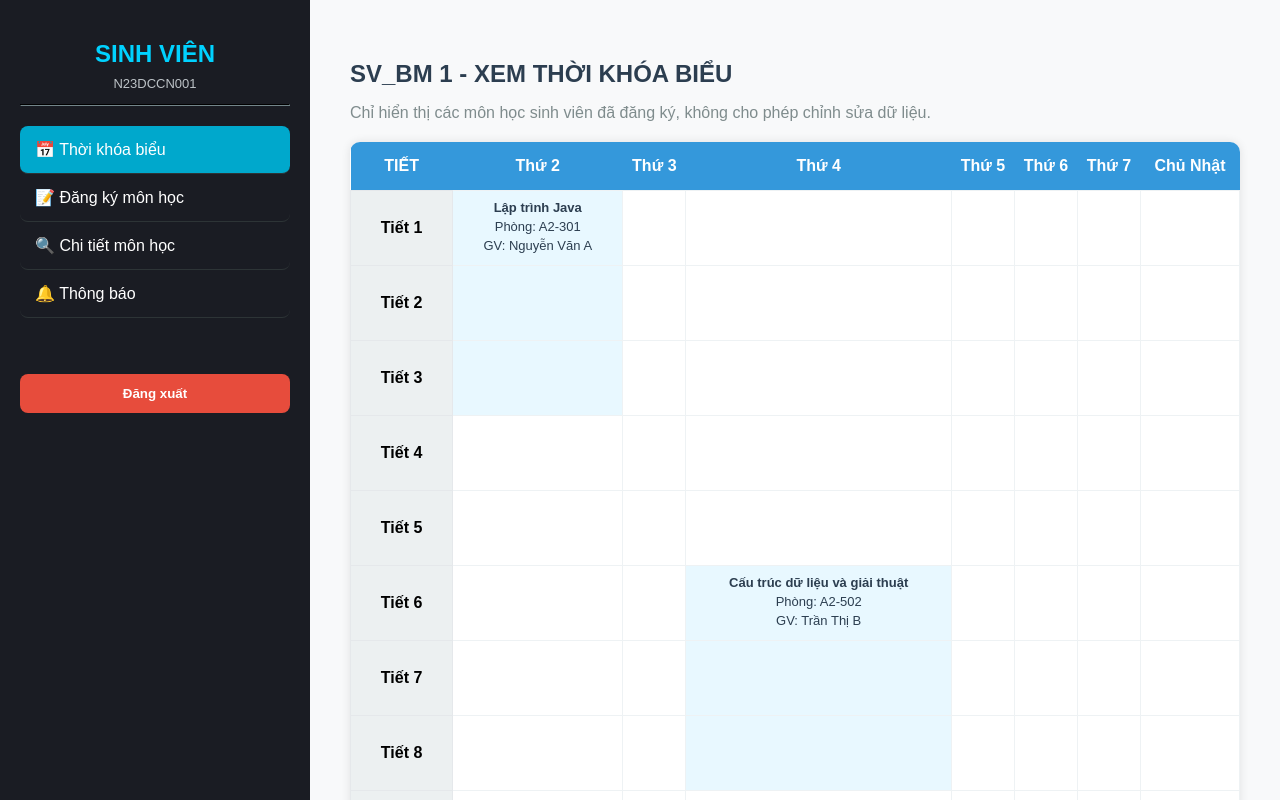
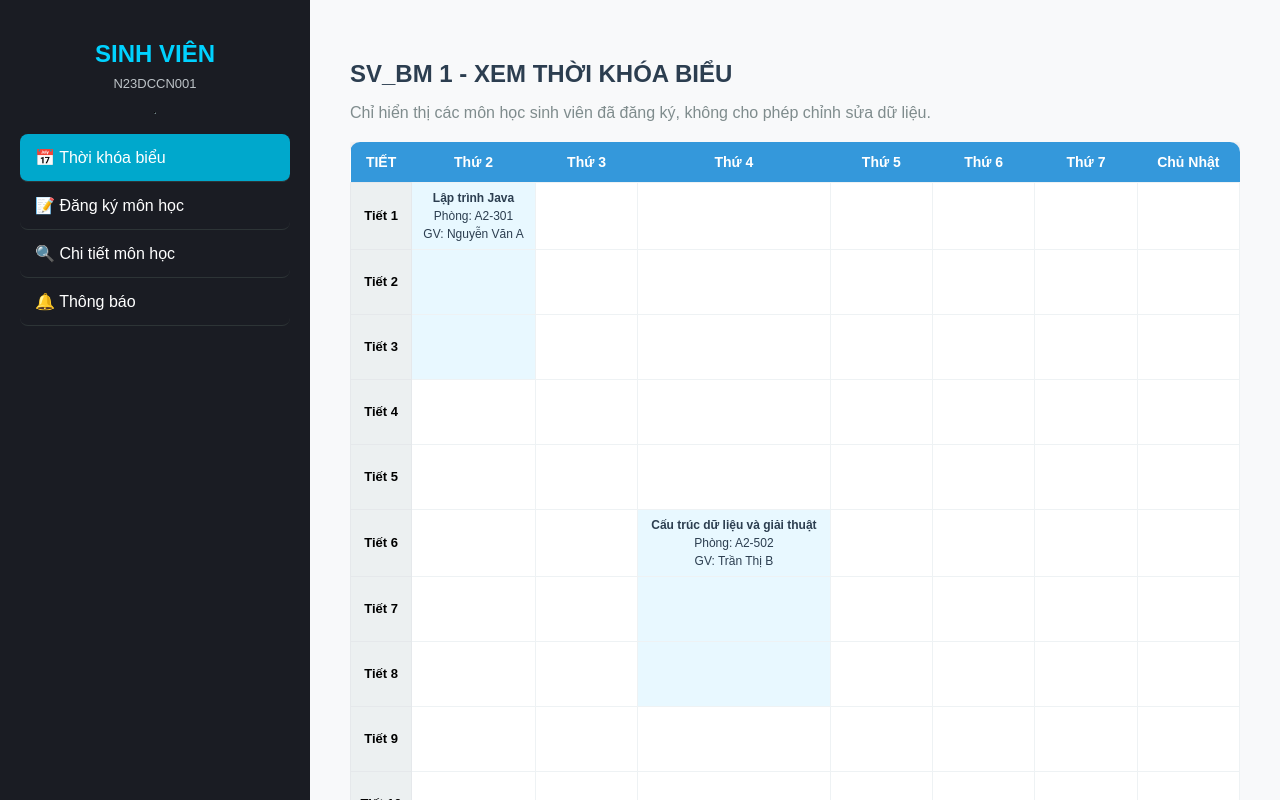
Before and after one commit to lehthai22072005-collab/phan_mem_xep_TKB, a React (Create React App) app: page /student/timetable in a window 1280 px wide. Shown: the top 800 px of the page. Built offline with nearby package versions, Linux system fonts and the light colour scheme.

Commit message:
reposisive cho sinh viên

```diff
--- a/package.json
+++ b/package.json
@@ -17,11 +17,11 @@
     "web-vitals": "^2.1.4"
   },
   "scripts": {
-    "dev": "react-scripts start",
+    "dev": "set DISABLE_ESLINT_PLUGIN=true  && react-scripts start",
     "build": "react-scripts build",
     "test": "react-scripts test",
     "eject": "react-scripts eject",
-    "start": "DISABLE_ESLINT_PLUGIN=true react-scripts start"
+    "start": "set DISABLE_ESLINT_PLUGIN=true  && react-scripts start"
   },
   "eslintConfig": {
     "extends": [
--- a/src/pages/AdminSchedule.js
+++ b/src/pages/AdminSchedule.js
@@ -95,7 +95,14 @@ const AdminSchedule = () => {
         </h2>
 
         {/* Thống kê nhanh */}
-        <div style={{ display: "flex", gap: "20px", marginBottom: "30px" }}>
+        <div
+          style={{
+            display: "flex",
+            gap: "20px",
+            marginBottom: "30px",
+            flexWrap: "wrap",
+          }}
+        >
           <div style={cardStyle}>
             <strong>Tổng số lịch:</strong> {schedules.length}
           </div>
@@ -122,7 +129,10 @@ const AdminSchedule = () => {
             <div
               style={{
                 display: "grid",
-                gridTemplateColumns: "1fr 1fr 1fr",
+                gridTemplateColumns:
+                  window.innerWidth < 768
+                    ? "1fr"
+                    : "1fr 1fr 1fr",
                 gap: "15px",
               }}
             >
@@ -176,7 +186,7 @@ const AdminSchedule = () => {
                   <option value="5">Thứ 5</option>
                   <option value="6">Thứ 6</option>
                   <option value="7">Thứ 7</option>
-                  <option value="8">Thứ 7</option>
+                  <option value="8">Chủ nhật</option>
                 </select>
               </div>
               <div>
@@ -254,16 +264,77 @@ const AdminSchedule = () => {
         )}
 
         {/* Bảng danh sách lịch học */}
-        <table style={tableStyle}>
+        <div style={{ overflowX: "auto", width: "100%" }}>
+          <table
+            style={{
+              ...tableStyle,
+              minWidth: "900px",
+            }}
+          >
             <thead style={{ background: "#34495e", color: "white" }}>
               <tr>
-              <th style={{ padding: "12px" }}>Mã lịch học</th>
-              <th>Mã khóa học</th>
-              <th>Phòng</th>
-              <th>Thứ học</th>
-              <th>Tiết bắt đầu</th>
-              <th>Tiết kết thúc</th>
-              <th>Thao tác</th>
+                <th
+                  style={{
+                    padding: window.innerWidth < 768 ? "6px" : "12px",
+                    fontSize: window.innerWidth < 768 ? "12px" : "15px",
+                  }}
+                >
+                  Mã lịch học
+                </th>
+
+                <th
+                  style={{
+                    padding: window.innerWidth < 768 ? "6px" : "12px",
+                    fontSize: window.innerWidth < 768 ? "12px" : "15px",
+                  }}
+                >
+                  Mã khóa học
+                </th>
+
+                <th
+                  style={{
+                    padding: window.innerWidth < 768 ? "6px" : "12px",
+                    fontSize: window.innerWidth < 768 ? "12px" : "15px",
+                  }}
+                >
+                  Phòng
+                </th>
+
+                <th
+                  style={{
+                    padding: window.innerWidth < 768 ? "6px" : "12px",
+                    fontSize: window.innerWidth < 768 ? "12px" : "15px",
+                  }}
+                >
+                  Thứ học
+                </th>
+
+                <th
+                  style={{
+                    padding: window.innerWidth < 768 ? "6px" : "12px",
+                    fontSize: window.innerWidth < 768 ? "12px" : "15px",
+                  }}
+                >
+                  Tiết bắt đầu
+                </th>
+
+                <th
+                  style={{
+                    padding: window.innerWidth < 768 ? "6px" : "12px",
+                    fontSize: window.innerWidth < 768 ? "12px" : "15px",
+                  }}
+                >
+                  Tiết kết thúc
+                </th>
+
+                <th
+                  style={{
+                    padding: window.innerWidth < 768 ? "6px" : "12px",
+                    fontSize: window.innerWidth < 768 ? "12px" : "15px",
+                  }}
+                >
+                  Thao tác
+                </th>
               </tr>
             </thead>
             <tbody>
@@ -272,32 +343,71 @@ const AdminSchedule = () => {
                   key={s.schedule_id}
                   style={{ borderBottom: "1px solid #eee", textAlign: "center" }}
                 >
-                <td style={{ padding: "12px", fontWeight: "bold" }}>
+                  <td
+                    style={{
+                      padding: window.innerWidth < 768 ? "6px" : "12px",
+                      fontWeight: "bold",
+                      fontSize: window.innerWidth < 768 ? "12px" : "14px",
+                    }}
+                  >
                     {s.schedule_id}
                   </td>
-                <td>{s.course_id}</td>
-                <td>{s.room_id}</td>
-                <td>{s.dayOfWeek}</td>
-                <td>{s.start_slot}</td>
-                <td>{s.end_slot}</td>
-                <td>
+                  <td style={{ fontSize: window.innerWidth < 768 ? "12px" : "14px" }}>
+                    {s.course_id}
+                  </td>
+
+                  <td style={{ fontSize: window.innerWidth < 768 ? "12px" : "14px" }}>
+                    {s.room_id}
+                  </td>
+
+                  <td style={{ fontSize: window.innerWidth < 768 ? "12px" : "14px" }}>
+                    {s.dayOfWeek}
+                  </td>
+
+                  <td style={{ fontSize: window.innerWidth < 768 ? "12px" : "14px" }}>
+                    {s.start_slot}
+                  </td>
+
+                  <td style={{ fontSize: window.innerWidth < 768 ? "12px" : "14px" }}>
+                    {s.end_slot}
+                  </td>
+                  <td
+                    style={{
+                      padding: window.innerWidth < 768 ? "6px" : "12px",
+                    }}
+                  >
+                    <div
+                      style={{
+                        display: "flex",
+                        flexDirection: window.innerWidth < 768 ? "column" : "row",
+                        gap: "5px",
+                        justifyContent: "center",
+                        alignItems: "center",
+                      }}
+                    >
                       <button
                         onClick={() => handleOpenUpdate(s)}
                         style={btnActionStyle}
                       >
                         Sửa
                       </button>
+
                       <button
                         onClick={() => handleDelete(s.schedule_id)}
-                    style={{ ...btnActionStyle, background: "#e74c3c" }}
+                        style={{
+                          ...btnActionStyle,
+                          background: "#e74c3c",
+                        }}
                       >
                         Xóa
                       </button>
+                    </div>
                   </td>
                 </tr>
               ))}
             </tbody>
           </table>
+        </div>
       </div>
     </>
   );
@@ -341,6 +451,7 @@ const labelStyle = {
 const btnPrimaryStyle = {
   marginBottom: "20px",
   padding: "10px 20px",
+  width: window.innerWidth < 768 ? "100%" : "auto",
   background: "#8e44ad",
   color: "white",
   border: "none",
@@ -350,12 +461,13 @@ const btnPrimaryStyle = {
 };
 const btnActionStyle = {
   marginRight: "5px",
-  padding: "5px 12px",
   background: "#3498db",
   color: "white",
   border: "none",
   cursor: "pointer",
   borderRadius: "3px",
+  fontSize: window.innerWidth < 768 ? "12px" : "14px",
+  padding: window.innerWidth < 768 ? "4px 8px" : "5px 12px",
 };
 
 export default AdminSchedule;
--- /dev/null
+++ b/src/pages/StudentDashboard.css
@@ -0,0 +1,237 @@
+/* ===== STUDENT DASHBOARD RESPONSIVE CSS ===== */
+
+/* Layout chính */
+.dashboard-wrapper {
+  display: flex;
+  min-height: 100vh;
+  font-family: Arial, sans-serif;
+}
+
+/* ===== SIDEBAR ===== */
+.sidebar {
+  width: 270px;
+  min-width: 270px;
+  background: #1a1c23;
+  color: white;
+  padding: 20px;
+  display: flex;
+  flex-direction: column;
+  transition: transform 0.3s ease;
+  z-index: 1000;
+}
+
+.sidebar h2 {
+  text-align: center;
+  color: #00d2ff;
+  margin-bottom: 8px;
+}
+
+.sidebar p.student-id {
+  text-align: center;
+  color: #bdc3c7;
+  margin-top: 0;
+  font-size: 13px;
+}
+
+.sidebar hr {
+  border-color: #2d3436;
+  margin-bottom: 20px;
+}
+
+.sidebar nav ul {
+  list-style: none;
+  padding: 0;
+  margin: 0;
+}
+
+.nav-item {
+  padding: 14px 15px;
+  border-bottom: 1px solid #2d3436;
+  border-radius: 8px;
+}
+
+.nav-item a {
+  color: white;
+  text-decoration: none;
+  display: flex;
+  align-items: center;
+  gap: 10px;
+  width: 100%;
+}
+
+.nav-item.active {
+  background: #00a8cc;
+}
+
+.logout-btn {
+  margin-top: auto;
+  padding-top: 40px;
+}
+
+.logout-btn button {
+  width: 100%;
+  padding: 12px;
+  background: #e74c3c;
+  color: white;
+  border: none;
+  border-radius: 8px;
+  cursor: pointer;
+  font-weight: bold;
+  font-size: 15px;
+}
+
+/* ===== HAMBURGER BUTTON (chỉ hiện trên mobile) ===== */
+.hamburger-btn {
+  display: none;
+  position: fixed;
+  top: 15px;
+  left: 15px;
+  z-index: 2000;
+  background: #1a1c23;
+  color: white;
+  border: none;
+  border-radius: 8px;
+  width: 44px;
+  height: 44px;
+  font-size: 22px;
+  cursor: pointer;
+  align-items: center;
+  justify-content: center;
+  box-shadow: 0 2px 10px rgba(0,0,0,0.3);
+}
+
+/* ===== OVERLAY (chỉ hiện trên mobile khi sidebar mở) ===== */
+.sidebar-overlay {
+  display: none;
+  position: fixed;
+  inset: 0;
+  background: rgba(0,0,0,0.5);
+  z-index: 999;
+}
+
+.sidebar-overlay.active {
+  display: block;
+}
+
+/* ===== MAIN CONTENT ===== */
+.main-content {
+  flex: 1;
+  padding: 40px;
+  background: #f8f9fa;
+  overflow-y: auto;
+  min-width: 0; /* quan trọng: ngăn overflow */
+}
+
+/* ===== STAT CARDS ===== */
+.stat-cards {
+  display: flex;
+  gap: 25px;
+  margin-bottom: 35px;
+  flex-wrap: wrap;
+}
+
+.stat-card {
+  flex: 1;
+  min-width: 140px;
+  background: white;
+  padding: 25px;
+  border-radius: 12px;
+  text-align: center;
+  box-shadow: 0 4px 15px rgba(0,0,0,0.05);
+  border-top: 6px solid #00d2ff;
+}
+
+.stat-card h2 {
+  margin: 0;
+  font-size: 32px;
+  color: #00d2ff;
+}
+
+.stat-card p {
+  color: #7f8c8d;
+  font-weight: bold;
+  margin: 8px 0 0 0;
+}
+
+/* ===== TIMETABLE ===== */
+.timetable-wrapper {
+  overflow-x: auto;
+  width: 100%;
+  -webkit-overflow-scrolling: touch;
+}
+
+.timetable-wrapper table {
+  min-width: 600px;
+  width: 100%;
+  text-align: center;
+  border-collapse: collapse;
+  background: white;
+  box-shadow: 0 0 10px rgba(0,0,0,0.1);
+  border-radius: 10px;
+  overflow: hidden;
+}
+
+/* ===== MOBILE RESPONSIVE ===== */
+@media (max-width: 768px) {
+
+  /* Sidebar ẩn mặc định trên mobile */
+  .sidebar {
+    position: fixed;
+    top: 0;
+    left: 0;
+    height: 100vh;
+    transform: translateX(-100%);
+    overflow-y: auto;
+  }
+
+  .sidebar.open {
+    transform: translateX(0);
+  }
+
+  /* Hiện hamburger button */
+  .hamburger-btn {
+    display: flex;
+  }
+
+  /* Main content full width, thêm padding-top cho hamburger */
+  .main-content {
+    padding: 70px 16px 24px 16px;
+    width: 100%;
+  }
+
+  /* Dashboard title nhỏ hơn */
+  .main-content h1 {
+    font-size: 20px !important;
+  }
+
+  /* Stat cards xếp dọc trên màn hình rất nhỏ */
+  .stat-cards {
+    gap: 15px;
+  }
+
+  .stat-card {
+    padding: 16px;
+    min-width: 100px;
+  }
+
+  .stat-card h2 {
+    font-size: 24px;
+  }
+
+  /* Timetable cell nhỏ hơn */
+  .timetable-wrapper th,
+  .timetable-wrapper td {
+    padding: 6px 4px !important;
+    font-size: 11px !important;
+  }
+}
+
+@media (max-width: 480px) {
+  .stat-cards {
+    flex-direction: column;
+  }
+
+  .stat-card {
+    min-width: unset;
+  }
+}
--- a/src/pages/StudentDashboard.js
+++ b/src/pages/StudentDashboard.js
@@ -5,12 +5,15 @@ import StudentRegister from "./StudentRegister";
 import StudentNotifications from "./StudentNotifications";
 import StudentDetails from "./StudentDetails";
 import { availableCourses, defaultRegisteredIds, MAX_CREDITS, notifications, STUDENT_ID } from "./studentData";
+import "./StudentDashboard.css";
 
 const storageKey = `student_registered_${STUDENT_ID}`;
 
 const StudentDashboard = () => {
   const navigate = useNavigate();
   const location = useLocation();
+  const [sidebarOpen, setSidebarOpen] = useState(false);
+
   const [registeredIds, setRegisteredIds] = useState(() => {
     const saved = localStorage.getItem(storageKey);
     return saved ? JSON.parse(saved) : defaultRegisteredIds;
@@ -19,6 +22,11 @@ const StudentDashboard = () => {
   useEffect(() => {
     localStorage.setItem(storageKey, JSON.stringify(registeredIds));
   }, [registeredIds]);
+
+  // Đóng sidebar khi chuyển trang trên mobile
+  useEffect(() => {
+    setSidebarOpen(false);
+  }, [location.pathname]);
 
   const registeredCourses = useMemo(
     () => availableCourses.filter((course) => registeredIds.includes(course.id)),
@@ -30,69 +38,94 @@ const StudentDashboard = () => {
     (item) => item.type === "system" || registeredIds.includes(item.courseId),
   );
 
-  const navItemStyle = { padding: "14px 15px", borderBottom: "1px solid #2d3436", borderRadius: "8px" };
-  const linkStyle = { color: "white", textDecoration: "none", display: "flex", alignItems: "center", gap: "10px", width: "100%" };
-  const statCard = {
-    flex: 1,
-    background: "white",
-    padding: "25px",
-    borderRadius: "12px",
-    textAlign: "center",
-    boxShadow: "0 4px 15px rgba(0,0,0,0.05)",
-    borderTop: "6px solid #00d2ff",
-  };
-
-  const activeStyle = (path) => ({
-    ...navItemStyle,
-    background: location.pathname.includes(path) ? "#00a8cc" : "transparent",
-  });
+  const isActive = (path) => location.pathname.includes(path);
 
   const HomeContent = (
     <div>
-      <h1 style={{ color: "#2c3e50", fontSize: "28px", marginBottom: "10px" }}>BẢNG ĐIỀU KHIỂN SINH VIÊN</h1>
-      <p style={{ color: "#7f8c8d", marginBottom: "30px" }}>Mã sinh viên: <strong>{STUDENT_ID}</strong></p>
+      <h1 style={{ color: "#2c3e50", fontSize: "28px", marginBottom: "10px" }}>
+        BẢNG ĐIỀU KHIỂN SINH VIÊN
+      </h1>
+      <p style={{ color: "#7f8c8d", marginBottom: "30px" }}>
+        Mã sinh viên: <strong>{STUDENT_ID}</strong>
+      </p>
 
-      <div style={{ display: "flex", gap: "25px", marginBottom: "35px", flexWrap: "wrap" }}>
-        <div style={statCard}>
-          <h2 style={{ margin: 0, fontSize: "32px", color: "#00d2ff" }}>{registeredCourses.length}</h2>
-          <p style={{ color: "#7f8c8d", fontWeight: "bold" }}>Môn đã đăng ký</p>
+      <div className="stat-cards">
+        <div className="stat-card">
+          <h2>{registeredCourses.length}</h2>
+          <p>Môn đã đăng ký</p>
         </div>
-        <div style={statCard}>
-          <h2 style={{ margin: 0, fontSize: "32px", color: "#00d2ff" }}>{totalCredits}/{MAX_CREDITS}</h2>
-          <p style={{ color: "#7f8c8d", fontWeight: "bold" }}>Tín chỉ học kỳ</p>
+        <div className="stat-card">
+          <h2>{totalCredits}/{MAX_CREDITS}</h2>
+          <p>Tín chỉ học kỳ</p>
         </div>
-        <div style={statCard}>
-          <h2 style={{ margin: 0, fontSize: "32px", color: "#00d2ff" }}>{relevantNotifications.length}</h2>
-          <p style={{ color: "#7f8c8d", fontWeight: "bold" }}>Thông báo liên quan</p>
+        <div className="stat-card">
+          <h2>{relevantNotifications.length}</h2>
+          <p>Thông báo liên quan</p>
         </div>
       </div>
 
-      <div style={{ background: "#fff", padding: "25px", borderRadius: "12px", borderLeft: "8px solid #00d2ff", boxShadow: "0 4px 15px rgba(0,0,0,0.05)" }}>
+      <div style={{
+        background: "#fff",
+        padding: "25px",
+        borderRadius: "12px",
+        borderLeft: "8px solid #00d2ff",
+        boxShadow: "0 4px 15px rgba(0,0,0,0.05)"
+      }}>
         <h4 style={{ margin: "0 0 10px 0" }}>📌 Quy định sinh viên</h4>
         <p style={{ margin: 0, color: "#34495e", lineHeight: 1.7 }}>
-          Sinh viên chỉ được xem thời khóa biểu cá nhân, đăng ký môn trong thời gian mở đăng ký, không đăng ký trùng giờ và không vượt quá số tín chỉ tối đa.
+          Sinh viên chỉ được xem thời khóa biểu cá nhân, đăng ký môn trong thời gian mở đăng ký,
+          không đăng ký trùng giờ và không vượt quá số tín chỉ tối đa.
         </p>
       </div>
     </div>
   );
 
   return (
-    <div style={{ display: "flex", minHeight: "100vh", fontFamily: "Arial" }}>
-      <div style={{ width: "270px", background: "#1a1c23", color: "white", padding: "20px" }}>
-        <h2 style={{ textAlign: "center", color: "#00d2ff", marginBottom: "8px" }}>SINH VIÊN</h2>
-        <p style={{ textAlign: "center", color: "#bdc3c7", marginTop: 0, fontSize: "13px" }}>{STUDENT_ID}</p>
-        <hr style={{ borderColor: "#2d3436", marginBottom: "20px" }} />
+    <div className="dashboard-wrapper">
+
+      {/* Nút hamburger - chỉ hiện trên mobile */}
+      <button
+        className="hamburger-btn"
+        onClick={() => setSidebarOpen(!sidebarOpen)}
+        aria-label="Mở menu"
+      >
+        {sidebarOpen ? "✕" : "☰"}
+      </button>
+
+      {/* Overlay mờ khi sidebar mở trên mobile */}
+      <div
+        className={`sidebar-overlay ${sidebarOpen ? "active" : ""}`}
+        onClick={() => setSidebarOpen(false)}
+      />
+
+      {/* Sidebar */}
+      <div className={`sidebar ${sidebarOpen ? "open" : ""}`}>
+        <h2>SINH VIÊN</h2>
+        <p className="student-id">{STUDENT_ID}</p>
+        <hr />
         <nav>
-          <ul style={{ listStyle: "none", padding: 0 }}>
-            <li style={activeStyle("timetable")}><Link to="/student/timetable" style={linkStyle}>📅 Thời khóa biểu</Link></li>
-            <li style={activeStyle("register")}><Link to="/student/register" style={linkStyle}>📝 Đăng ký môn học</Link></li>
-            <li style={activeStyle("details")}><Link to="/student/details" style={linkStyle}>🔍 Chi tiết môn học</Link></li>
-            <li style={activeStyle("notifications")}><Link to="/student/notifications" style={linkStyle}>🔔 Thông báo</Link></li>
+          <ul>
+            <li className={`nav-item ${isActive("timetable") ? "active" : ""}`}>
+              <Link to="/student/timetable">📅 Thời khóa biểu</Link>
+            </li>
+            <li className={`nav-item ${isActive("register") ? "active" : ""}`}>
+              <Link to="/student/register">📝 Đăng ký môn học</Link>
+            </li>
+            <li className={`nav-item ${isActive("details") ? "active" : ""}`}>
+              <Link to="/student/details">🔍 Chi tiết môn học</Link>
+            </li>
+            <li className={`nav-item ${isActive("notifications") ? "active" : ""}`}>
+              <Link to="/student/notifications">🔔 Thông báo</Link>
+            </li>
           </ul>
         </nav>
-        <button onClick={() => navigate("/login")} style={{ marginTop: "40px", width: "100%", padding: "12px", background: "#e74c3c", color: "white", border: "none", borderRadius: "8px", cursor: "pointer", fontWeight: "bold" }}>Đăng xuất</button>
+        <div className="logout-btn">
+          <button onClick={() => navigate("/login")}>Đăng xuất</button>
+        </div>
       </div>
-      <div style={{ flex: 1, padding: "40px", background: "#f8f9fa", overflowY: "auto" }}>
+
+      {/* Main content */}
+      <div className="main-content">
         <Routes>
           <Route path="/" element={HomeContent} />
           <Route path="dashboard" element={HomeContent} />
--- a/src/pages/StudentTimetable.js
+++ b/src/pages/StudentTimetable.js
@@ -10,13 +10,26 @@ const StudentTimetable = ({ registeredCourses = [] }) => {
   return (
     <div>
       <h2 style={{ color: "#2c3e50", marginBottom: "8px" }}>SV_BM 1 - XEM THỜI KHÓA BIỂU</h2>
-      <p style={{ color: "#7f8c8d", marginBottom: "20px" }}>Chỉ hiển thị các môn học sinh viên đã đăng ký, không cho phép chỉnh sửa dữ liệu.</p>
+      <p style={{ color: "#7f8c8d", marginBottom: "20px" }}>
+        Chỉ hiển thị các môn học sinh viên đã đăng ký, không cho phép chỉnh sửa dữ liệu.
+      </p>
 
-      <table style={{ width: "100%", textAlign: "center", borderCollapse: "collapse", background: "white", boxShadow: "0 0 10px rgba(0,0,0,0.1)", borderRadius: "10px", overflow: "hidden" }}>
+      {/* Gợi ý scroll trên mobile */}
+      <p style={{ color: "#aaa", fontSize: "12px", marginBottom: "8px", display: "none" }}
+        className="scroll-hint">
+        ← Vuốt ngang để xem đầy đủ →
+      </p>
+
+      <div className="timetable-wrapper">
+        <table>
           <thead>
             <tr style={{ background: "#3498db", color: "white" }}>
-            <th style={{ padding: "15px" }}>TIẾT</th>
-            {days.map((day) => <th key={day}>{day}</th>)}
+              <th style={{ padding: "12px 10px", fontSize: "14px" }}>TIẾT</th>
+              {days.map((day) => (
+                <th key={day} style={{ padding: "12px 10px", fontSize: "14px" }}>
+                  {day}
+                </th>
+              ))}
             </tr>
           </thead>
           <tbody>
@@ -24,14 +37,34 @@ const StudentTimetable = ({ registeredCourses = [] }) => {
               const slotNumber = index + 1;
               return (
                 <tr key={slot}>
-                <td style={{ padding: "12px", fontWeight: "bold", background: "#ecf0f1", border: "1px solid #e5e8eb" }}>{slot}</td>
+                  <td style={{
+                    padding: "10px 8px",
+                    fontWeight: "bold",
+                    background: "#ecf0f1",
+                    border: "1px solid #e5e8eb",
+                    whiteSpace: "nowrap",
+                    fontSize: "13px",
+                  }}>
+                    {slot}
+                  </td>
                   {days.map((day) => {
                     const course = getCourseAt(day, slotNumber);
                     const isFirstSlot = course && course.startSlot === slotNumber;
                     return (
-                    <td key={`${day}-${slot}`} style={{ height: "58px", border: "1px solid #eef2f4", background: course ? "#e8f8ff" : "white", color: "#2c3e50", verticalAlign: "top", padding: "8px" }}>
+                      <td
+                        key={`${day}-${slot}`}
+                        style={{
+                          height: "52px",
+                          border: "1px solid #eef2f4",
+                          background: course ? "#e8f8ff" : "white",
+                          color: "#2c3e50",
+                          verticalAlign: "top",
+                          padding: "6px 8px",
+                          minWidth: "80px",
+                        }}
+                      >
                         {isFirstSlot && (
-                        <div style={{ fontSize: "13px", lineHeight: 1.45 }}>
+                          <div style={{ fontSize: "12px", lineHeight: 1.5 }}>
                             <strong>{course.name}</strong><br />
                             Phòng: {course.room}<br />
                             GV: {course.teacher}
@@ -46,6 +79,13 @@ const StudentTimetable = ({ registeredCourses = [] }) => {
           </tbody>
         </table>
       </div>
+
+      <style>{`
+        @media (max-width: 768px) {
+          .scroll-hint { display: block !important; }
+        }
+      `}</style>
+    </div>
   );
 };
 
```
Lines whose indentation alone changed are shown as unchanged.
